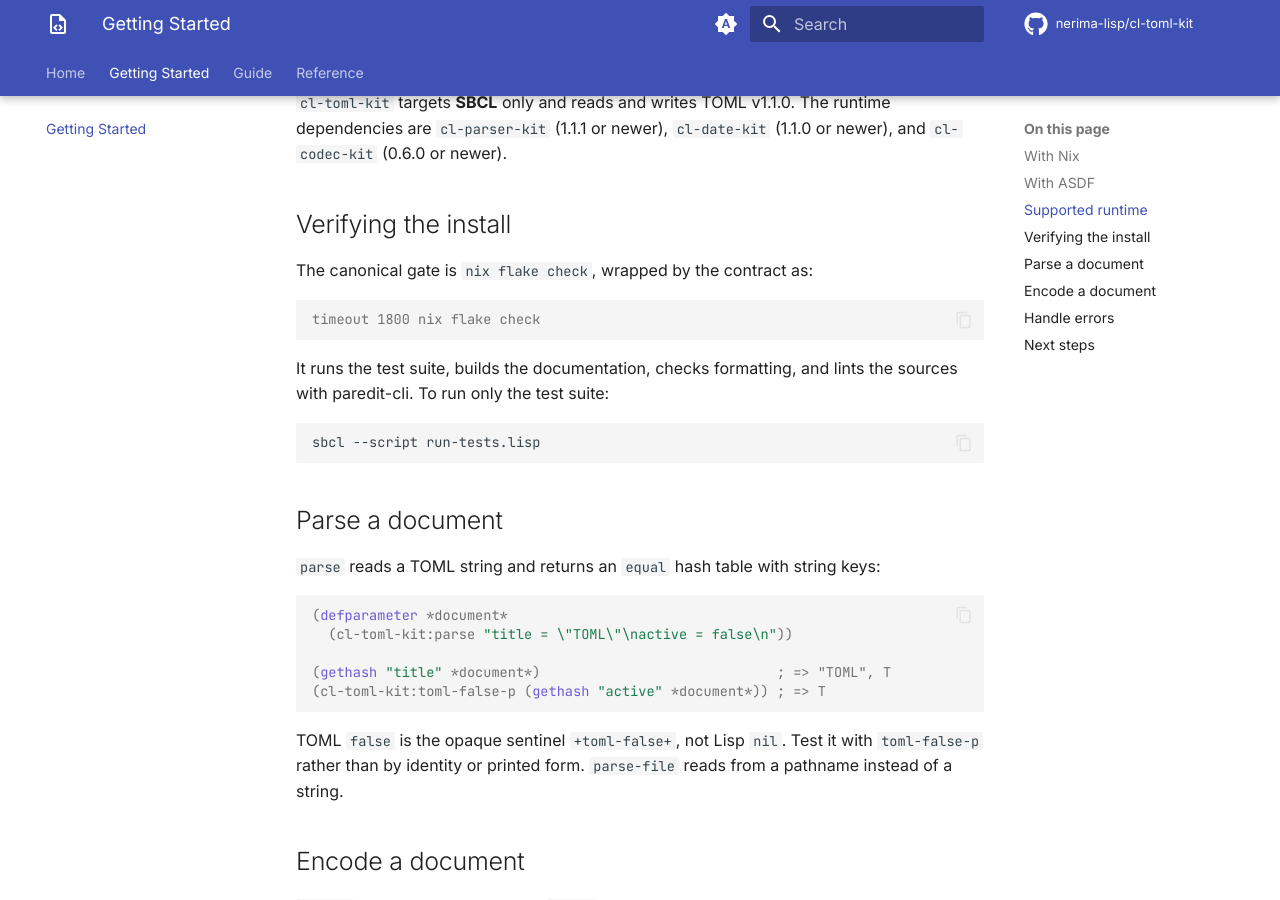
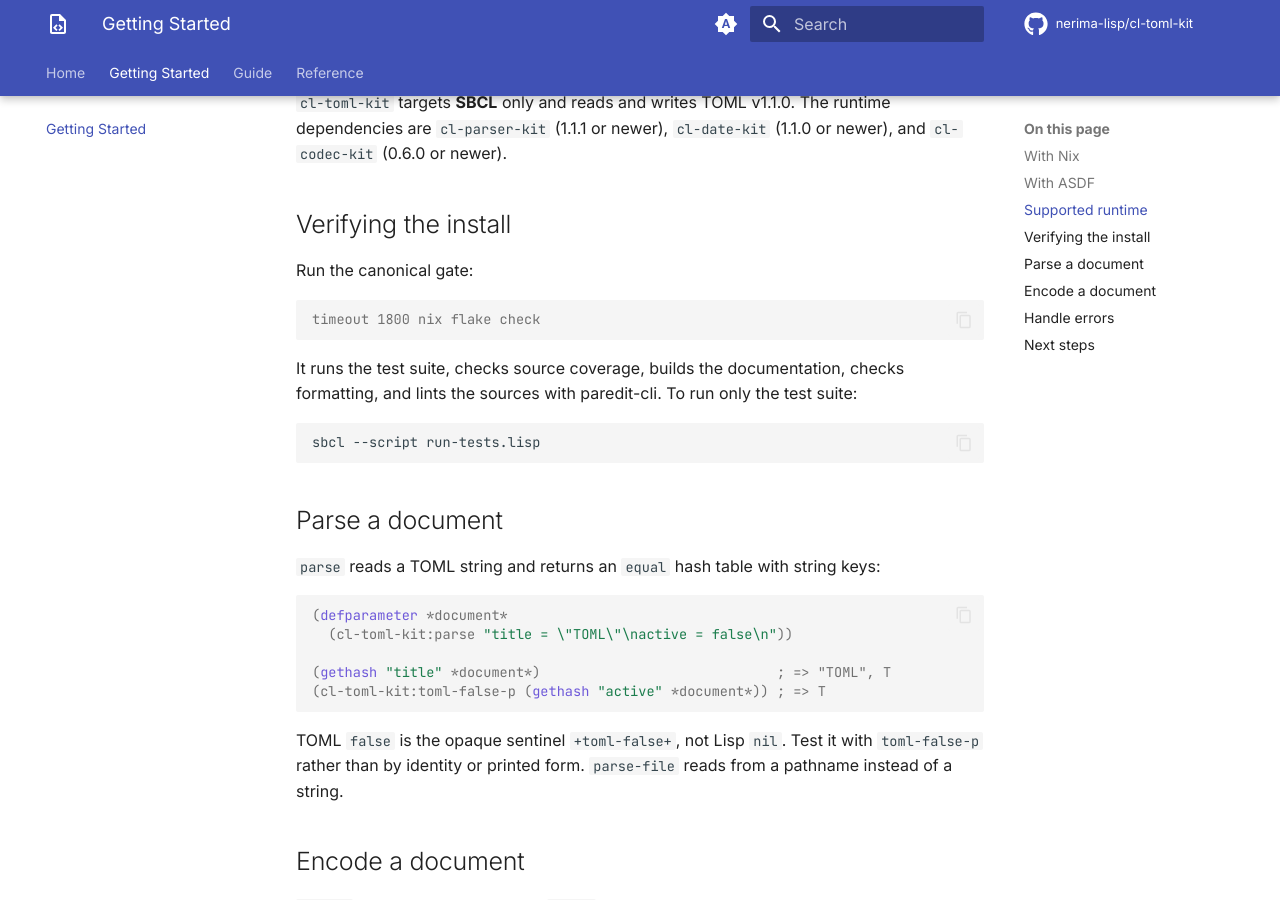
Before and after one commit to nerima-lisp/cl-toml-kit, an MkDocs documentation site: the page built from docs/src/getting-started.md, in a window 1280 px wide and 900 px high, scrolled down 936 px. Built offline with MkDocs 1.6.1 and Material for MkDocs 9.7.7, drawn with Linux system fonts in a browser that asks for light colours; comment, search, counter and statistics services are not loaded.

````diff
--- a/docs/src/getting-started.md
+++ b/docs/src/getting-started.md
@@ -45,14 +45,15 @@ runtime dependencies are `cl-parser-kit` (1.1.1 or newer), `cl-date-kit`
 
 ## Verifying the install
 
-The canonical gate is `nix flake check`, wrapped by the contract as:
+Run the canonical gate:
 
 ```console
 timeout 1800 nix flake check
 ```
 
-It runs the test suite, builds the documentation, checks formatting, and lints
-the sources with paredit-cli. To run only the test suite:
+It runs the test suite, checks source coverage, builds the documentation,
+checks formatting, and lints the sources with paredit-cli. To run only the test
+suite:
 
 ```sh
 sbcl --script run-tests.lisp
````
Also changed, not shown: 1 other file.
